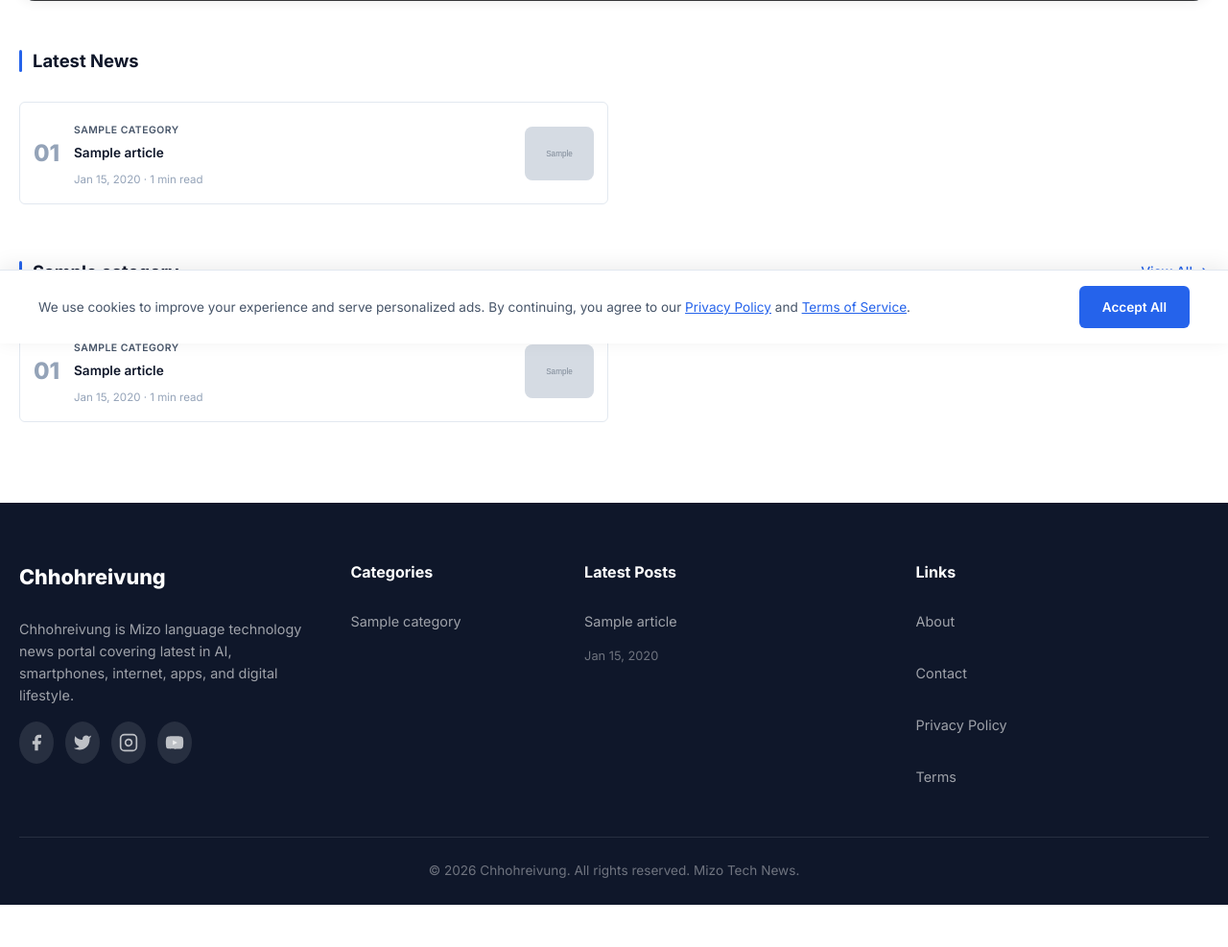
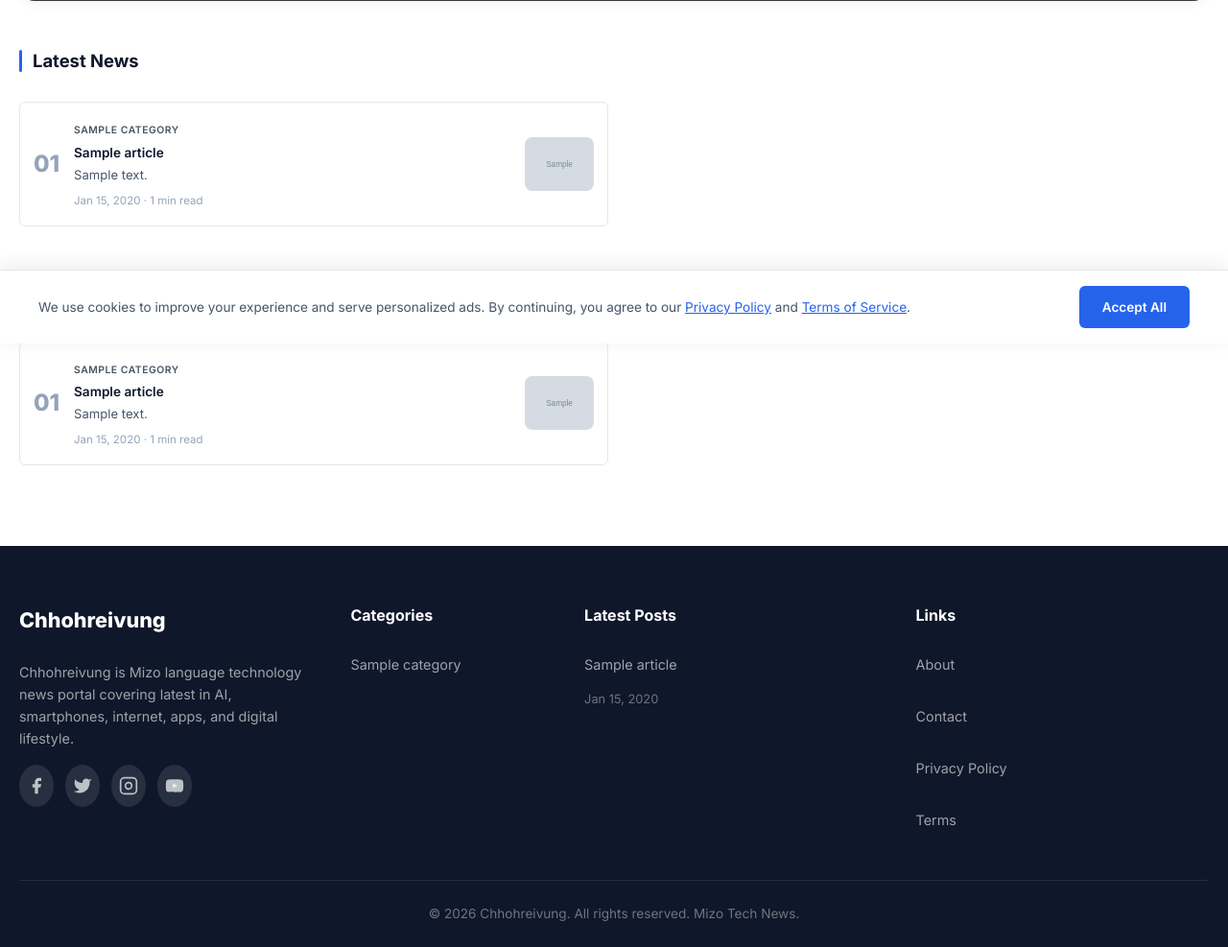
Before and after one commit to pachuau10/chhohhreivung_blog, a Django app: page / in a window 1280 px wide. Shown: the part 519-1506 px from the top of the page at 96% size. Before the commit the page ends 1462 px from the top, so only its background shows below. Run offline with Django 5.2, Linux system fonts and the light colour scheme; tables that the repository leaves empty hold one stand-in row (values such as "Sample post"); grey boxes marked "Sample" are stand-in pictures; some libraries are stand-ins or nearby versions.

Commit message:
add excerpt line under title in numbered list cards

```diff
--- a/static/css/style.css
+++ b/static/css/style.css
@@ -771,6 +771,17 @@ input, textarea {
 .popular-content {
     flex: 1;
     min-width: 0;
+}
+
+.popular-excerpt {
+    font-size: 0.82rem;
+    color: var(--text-secondary);
+    line-height: 1.4;
+    margin: 2px 0 4px;
+    display: -webkit-box;
+    -webkit-line-clamp: 2;
+    -webkit-box-orient: vertical;
+    overflow: hidden;
 }
 
 .popular-thumb {
--- a/templates/home.html
+++ b/templates/home.html
@@ -19,6 +19,7 @@
         <div class="popular-content">
           <span class="popular-category">{{ article.category.name|default:"Technology" }}</span>
           <span class="popular-title">{{ article.title }}</span>
+          <span class="popular-excerpt">{{ article.excerpt|truncatewords:12 }}</span>
           <span class="popular-date">{{ article.published_at|date:"M d, Y" }} · {{ article.reading_time }} min read</span>
         </div>
         <div class="popular-thumb">
@@ -58,6 +59,7 @@
         <div class="popular-content">
           <span class="popular-category">{{ article.category.name|default:"Technology" }}</span>
           <span class="popular-title">{{ article.title }}</span>
+          <span class="popular-excerpt">{{ article.excerpt|truncatewords:12 }}</span>
           <span class="popular-date">{{ article.published_at|date:"M d, Y" }} · {{ article.reading_time }} min read</span>
         </div>
         <div class="popular-thumb">
```
